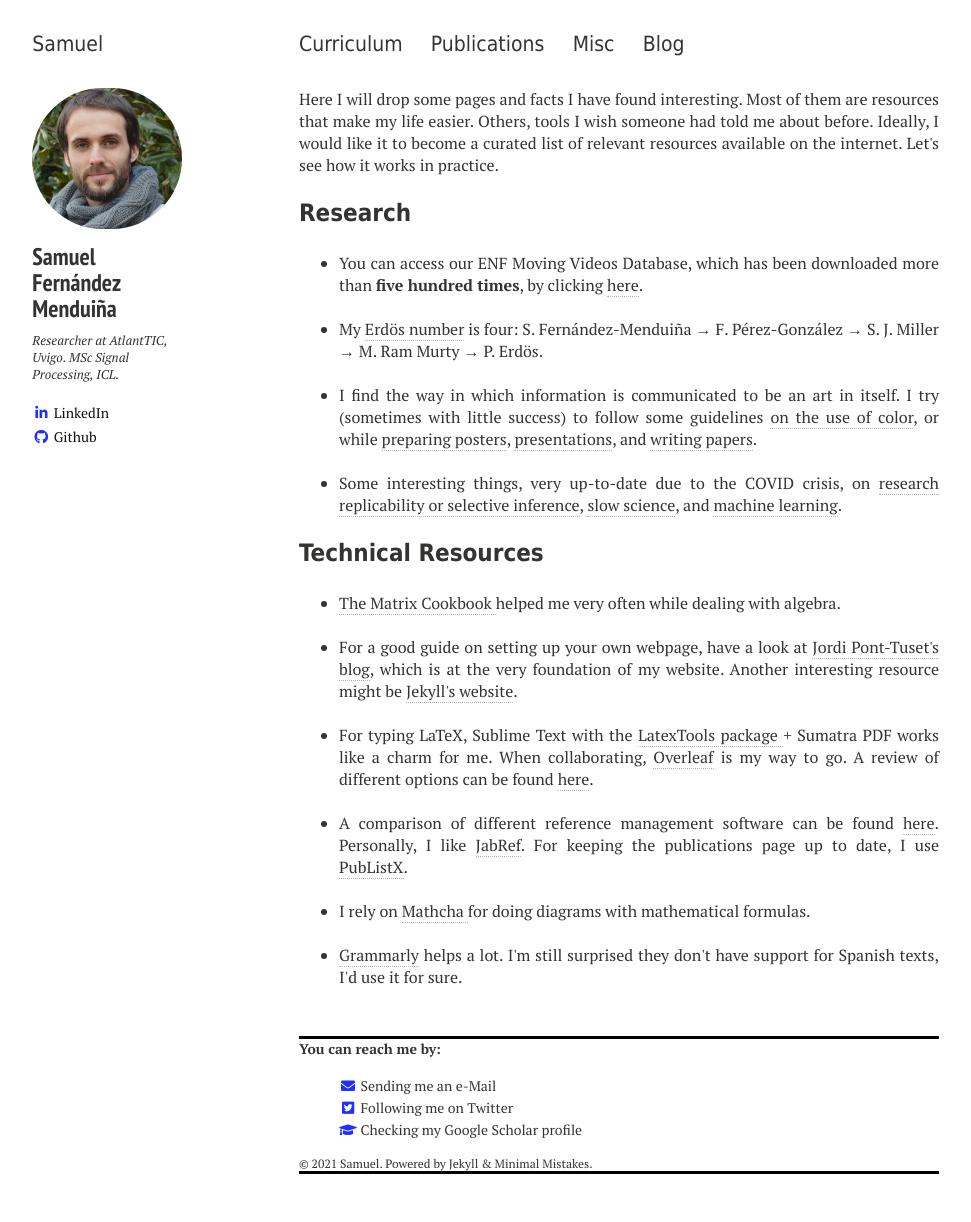
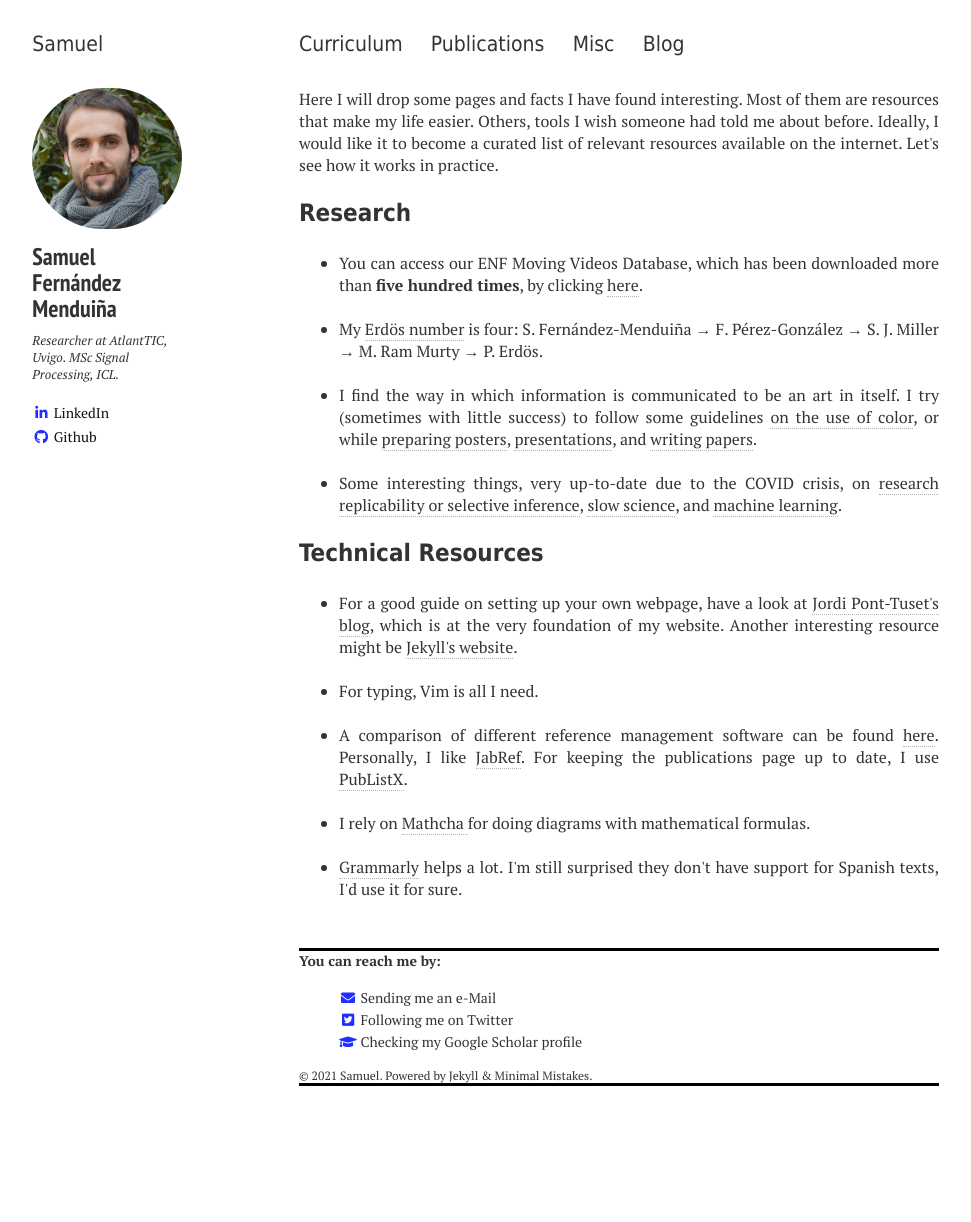
Before and after one commit to sf219/sfweb, a Jekyll site: the page built from misc.md, in a window 1280 px wide. Shown: the whole page, without its empty margins (21-992 px from the left). Built offline with Jekyll 4.4.1, drawn with Linux system fonts in a browser that asks for light colours; nearby versions of some CDN libraries; after the commit the page ends 1134 px from its top, so only the background shows below that.

Commit message:
Updates MISC

```diff
--- a/misc.md
+++ b/misc.md
@@ -30,11 +30,9 @@ Here I will drop some pages and facts I have found interesting. Most of them are
 <h3 style="font-family:Tahoma"> Technical Resources </h3>
 
 <ul>
-  <li> <a href="https://www.math.uwaterloo.ca/~hwolkowi/matrixcookbook.pdf" target="_blanck"> The Matrix Cookbook </a> helped me very often while dealing with algebra.</li>
-  <br/>
   <li> For a good guide on setting up your own webpage, have a look at <a href="https://jponttuset.cat/building-an-academic-website/" target="_blanck">Jordi Pont-Tuset's blog</a>, which is at the very foundation of my website. Another interesting resource might be <a href="https://jekyllrb.com/" target="_blanck"> Jekyll's website</a>.</li>
   <br/>
-  <li> For typing LaTeX, Sublime Text with the <a href="https://jdhao.github.io/2018/03/10/sublime-text-latextools-setup/" target="_blanck"> LatexTools package </a> + Sumatra PDF works like a charm for me. When collaborating, <a href="https://www.overleaf.com/" target="_blanck">Overleaf</a> is my way to go. A review of different options can be found <a href="https://tex.stackexchange.com/questions/339/latex-editors-ides" target = "_blanck">here</a>.</li>
+  <li> For typing, Vim is all I need.</li>
  <br/>
  <li> A comparison of different reference management software can be found <a href="https://mediatum.ub.tum.de/doc/1320978/1320978.pdf" target="_blanck">here</a>. Personally, I like <a href="https://www.jabref.org/" target="_blanck">JabRef</a>. For keeping the publications page up to date, I use <a href="https://github.com/fitheart/PubListX" target="_blanck">PubListX</a>.  </li>
  <br/>
```
